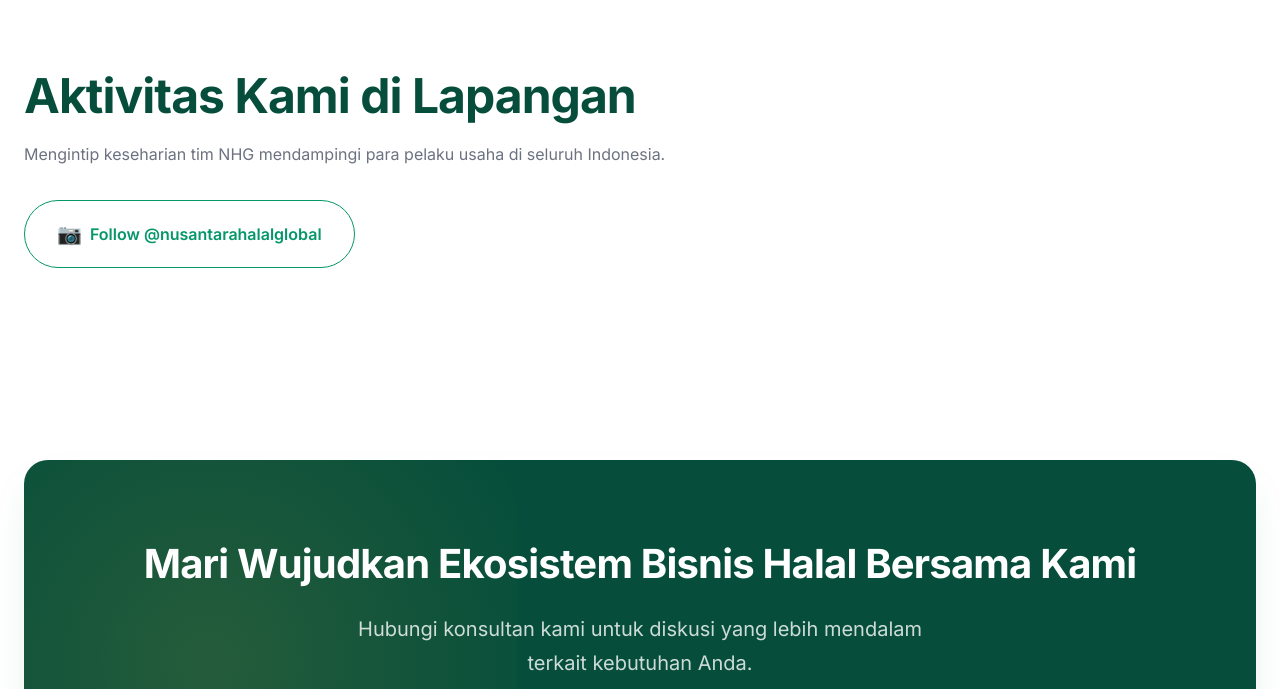
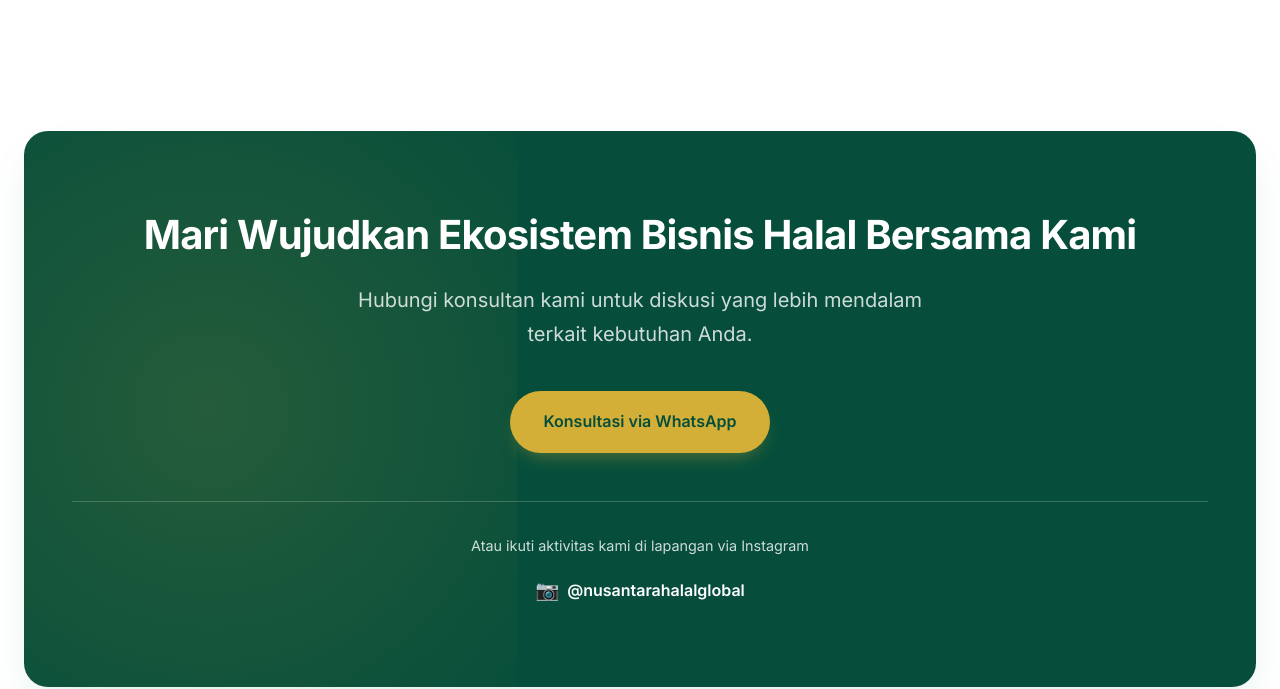
Before and after one commit to bapack2g4m3r/NHG, a website built with Vite: page tentang-kami.html in a window 1280 px wide. Shown: the part 2418-3107 px from the top of the page. Built offline with nearby package versions, Linux system fonts and the light colour scheme.

Commit message:
fix: center align CTA and merge social links into it

```diff
--- a/style.css
+++ b/style.css
@@ -63,6 +63,7 @@ p { color: var(--color-text-muted); }
   -webkit-text-fill-color: transparent;
 }
 .lead { font-size: 1.25rem; color: var(--color-text-muted); font-weight: 400; }
+.text-center { text-align: center; }
 
 /* Layout Utilities */
 .container { width: 100%; max-width: 1280px; margin: 0 auto; padding: 0 1.5rem; }
@@ -294,13 +295,6 @@ p { color: var(--color-text-muted); }
 .delay-200 { transition-delay: 200ms; }
 .delay-300 { transition-delay: 300ms; }
 
-/* Instagram Feed Section */
-.ig-section {
-  border-top: 1px solid var(--color-border);
-  background: var(--color-bg-main);
-}
-
-
 /* Page Header */
 .page-header {
   padding: 8rem 0 4rem; background-color: var(--color-bg-alt); text-align: center;
--- a/tentang-kami.html
+++ b/tentang-kami.html
@@ -118,24 +118,20 @@
     </div>
   </section>
 
-  <!-- Social Media Banner -->
-  <section class="ig-section" style="padding: 4rem 0; border-top: none;">
-    <div class="container fade-in-up text-center">
-      <h2 style="color: var(--color-primary-dark); margin-bottom: 1rem;">Aktivitas Kami di Lapangan</h2>
-      <p class="text-muted" style="margin-bottom: 2rem;">Mengintip keseharian tim NHG mendampingi para pelaku usaha di seluruh Indonesia.</p>
-      <a href="https://www.instagram.com/nusantarahalalglobal/" target="_blank" rel="noopener noreferrer" class="btn btn-outline" style="border-radius: var(--radius-pill); border-color: var(--color-primary); color: var(--color-primary);">
-        <span style="margin-right: 0.5rem; font-size: 1.25rem;">📷</span> Follow @nusantarahalalglobal
-      </a>
-    </div>
-  </section>
-
-  <!-- Final CTA -->
+  <!-- Final CTA & Socials -->
   <section class="section pt-0">
     <div class="container fade-in-up">
       <div class="banner-modern">
         <h2>Mari Wujudkan Ekosistem Bisnis Halal Bersama Kami</h2>
         <p>Hubungi konsultan kami untuk diskusi yang lebih mendalam terkait kebutuhan Anda.</p>
-        <a href="#" class="btn btn-accent whatsapp-link" style="color: var(--color-primary-dark);">Konsultasi via WhatsApp</a>
+        <a href="#" class="btn btn-accent whatsapp-link" style="color: var(--color-primary-dark); margin-bottom: 3rem;">Konsultasi via WhatsApp</a>
+
+        <div style="padding-top: 2rem; border-top: 1px solid rgba(255,255,255,0.2);">
+          <p style="margin-bottom: 1rem; font-size: 0.9rem; color: rgba(255,255,255,0.8);">Atau ikuti aktivitas kami di lapangan via Instagram</p>
+          <a href="https://www.instagram.com/nusantarahalalglobal/" target="_blank" rel="noopener noreferrer" class="link-arrow" style="justify-content: center; color: white;">
+            <span style="font-size: 1.2rem;">📷</span> @nusantarahalalglobal
+          </a>
+        </div>
       </div>
     </div>
   </section>
```
Also changed, not shown: index.html (+9 -14 lines).
